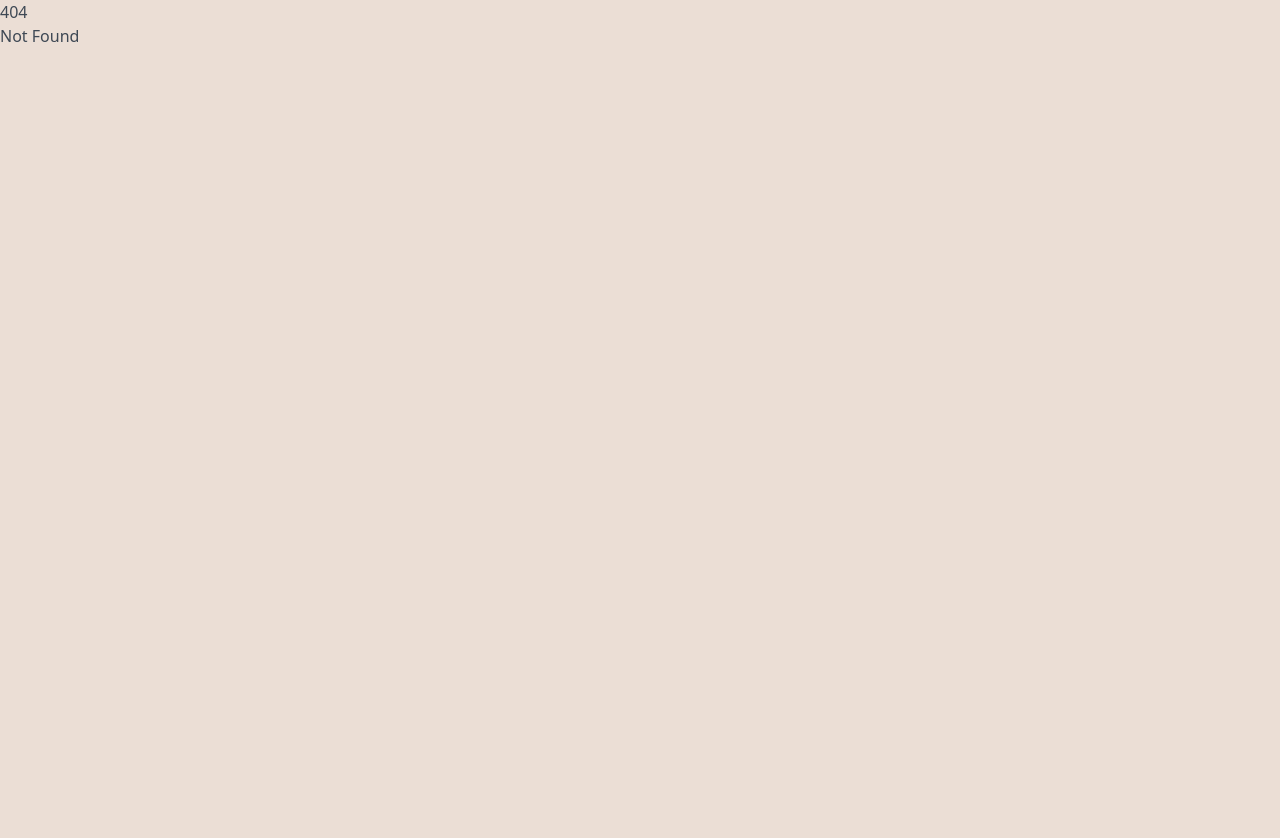
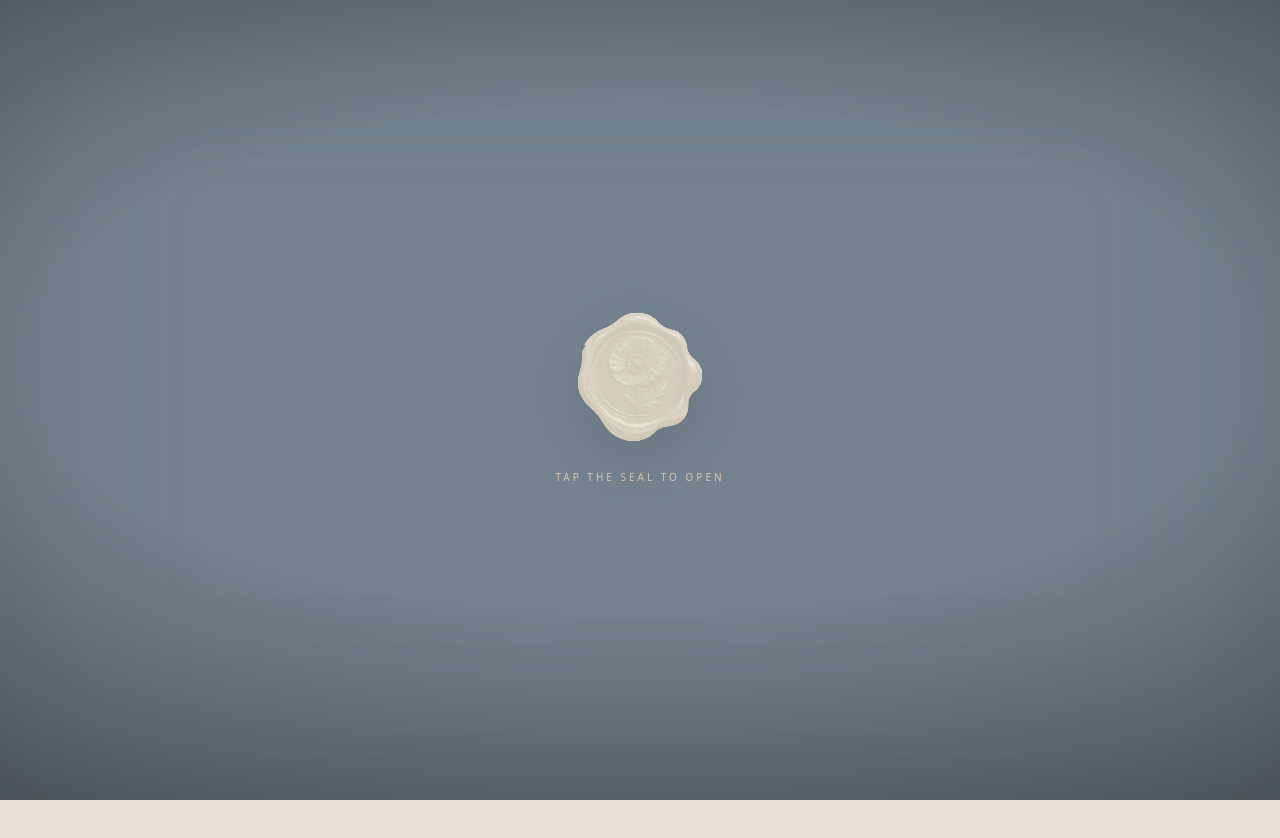
Before and after one commit to Mikasjames/wedding-invitation, a SvelteKit app: page /curtain in a window 1280 px wide. Before the commit this address had no page. Shown: the top 838 px of the page. Before the commit the page ends 800 px from the top, so only its background shows below. Built offline with nearby package versions, Linux system fonts and the light colour scheme.

Commit message:
feat: add curtain and envelope opening routes
/curtain opens the curtain reveal, /envelope opens the envelope reveal,
and the root keeps the envelope so the shared link is unchanged.

CurtainReveal and Reveal's kind prop already existed, so these routes
are purely additive.

```diff
--- /dev/null
+++ b/src/routes/curtain/+page.svelte
@@ -0,0 +1,5 @@
+<script lang="ts">
+	import InvitationPage from '$lib/components/InvitationPage.svelte';
+</script>
+
+<InvitationPage kind="curtain" />
--- /dev/null
+++ b/src/routes/envelope/+page.svelte
@@ -0,0 +1,5 @@
+<script lang="ts">
+	import InvitationPage from '$lib/components/InvitationPage.svelte';
+</script>
+
+<InvitationPage kind="envelope" />
```
